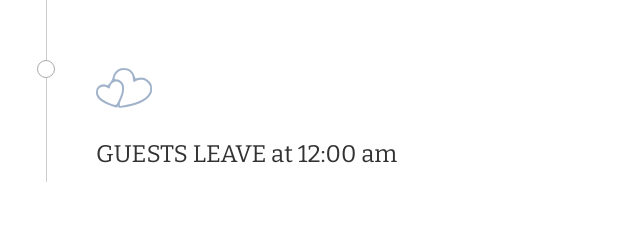
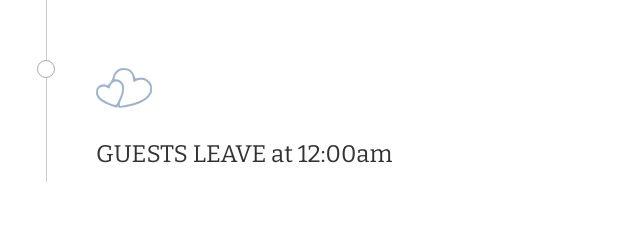
Before and after one commit to Gavin89/wedding-site, a plain HTML site: page index.html in a window 1280 px wide. Shown: the part 1400-1640 px from the top of the page, 594-1234 px from the left. Drawn offline with nearby package versions, Linux system fonts and the light colour scheme; some packages are replaced by stand-ins of ours.

```diff
--- a/index.html
+++ b/index.html
@@ -108,7 +108,7 @@
 
 						<div class="w-detail right">
 								<i class="icon icon-heart"></i>
-								<h4 class="title">GUESTS LEAVE at 12:00 am</h4>
+								<h4 class="title">GUESTS LEAVE at 12:00am</h4>
 							</div><!-- w-detail -->
 
 					</div><!-- wedding-details -->
```
